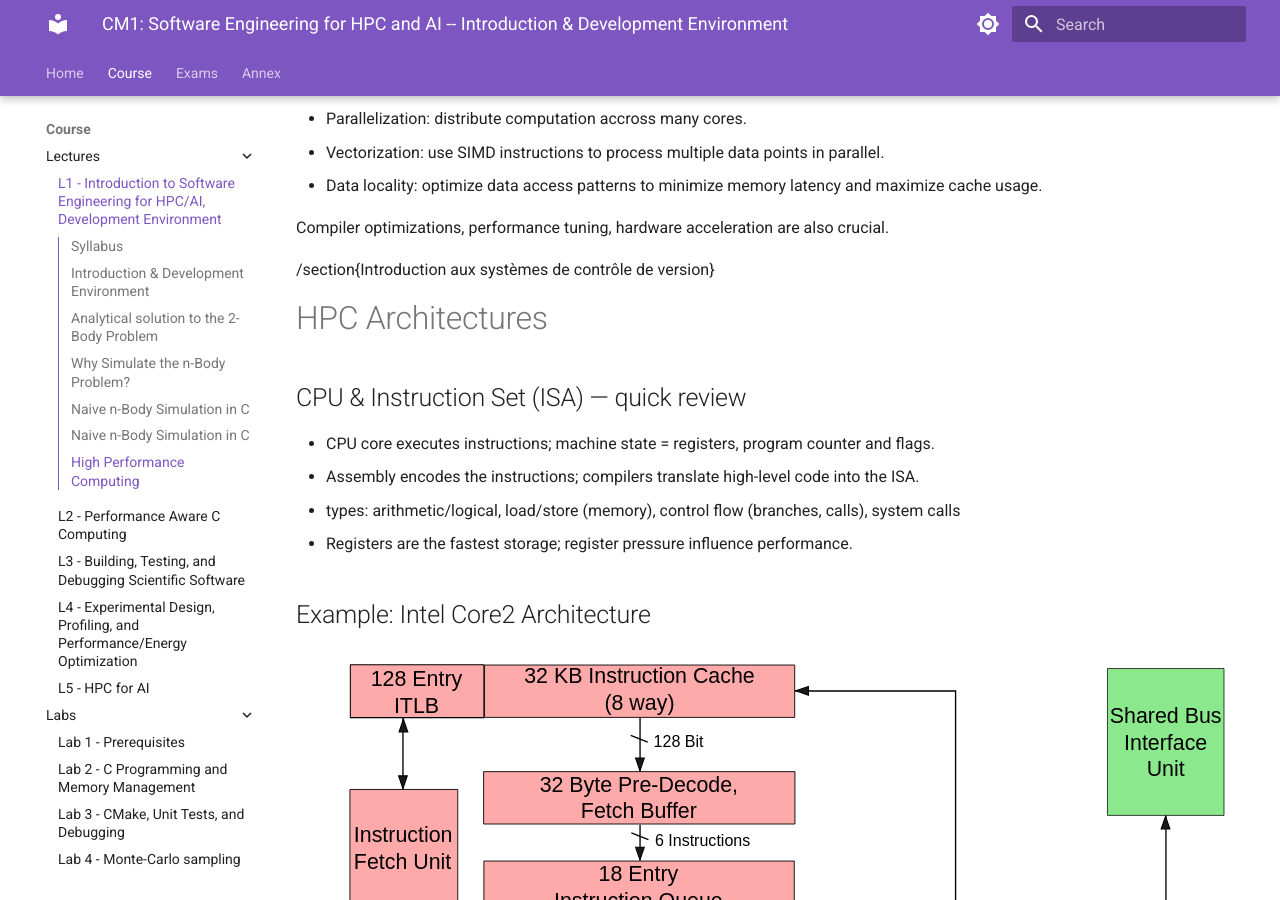
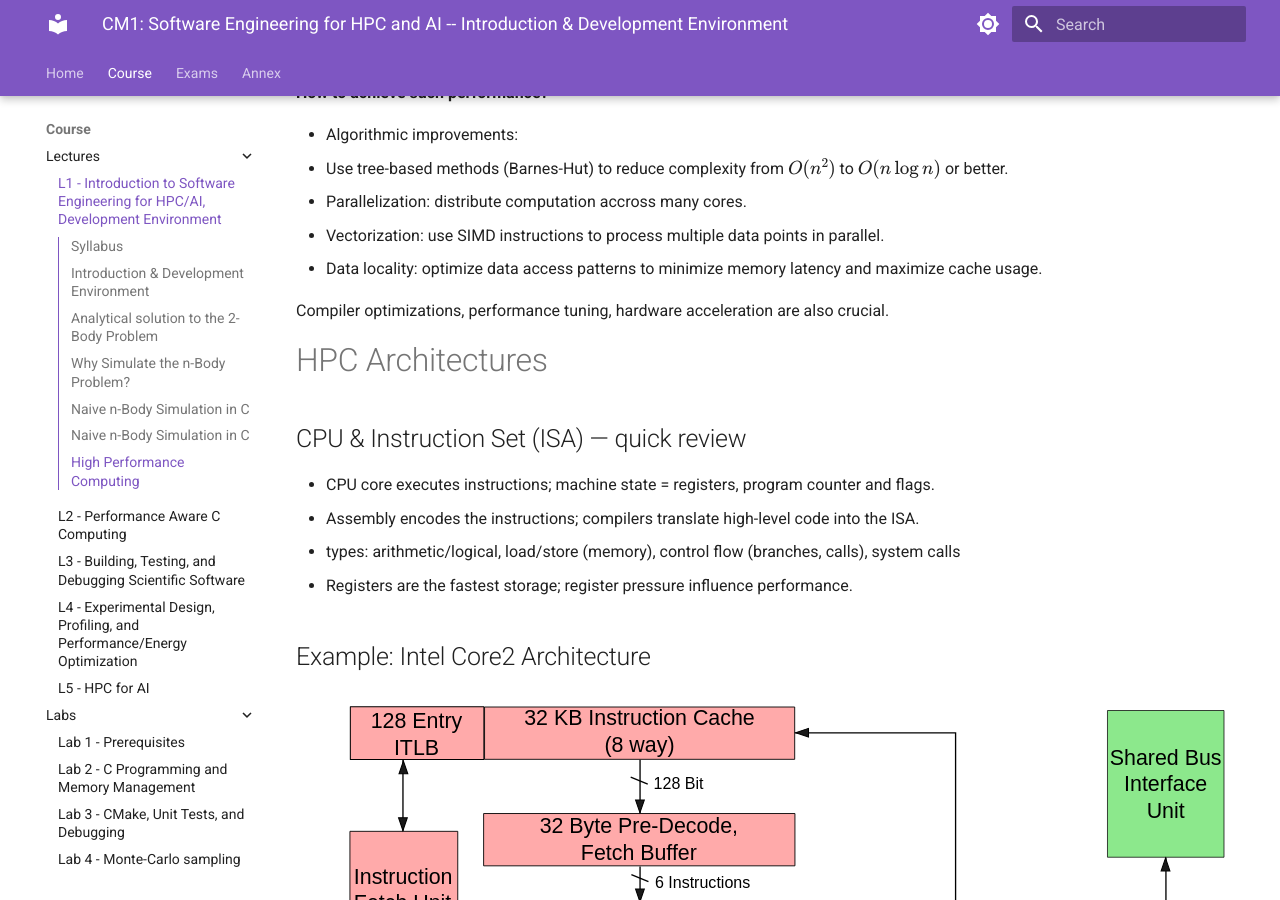
Before and after one commit to M1-CHPS/glhpc, an MkDocs documentation site: the page built from docs/lecture1.md, in a window 1280 px wide and 900 px high, scrolled down 2164 px. Built offline with MkDocs 1.6.1 and Material for MkDocs 9.7.7, drawn with Linux system fonts in a browser that asks for light colours.

Commit message:
Fix presentation of lecture 1 (for mkdocs)

````diff
--- a/docs/lecture1.md
+++ b/docs/lecture1.md
@@ -36,6 +36,7 @@ header-includes:
 Consider two particles with masses $m_1$ and $m_2$ at positions $x_1$ and $x_2$ under gravitational interaction.
 
 $$m_1.a_1 = -\frac{G.m_1.m_2}{\|x_1 - x_2\|^3} (x_2 - x_1)$$
+
 $$m_2.a_2 = -\frac{G.m_1.m_2}{\|x_1 - x_2\|^3} (x_1 - x_2)$$
 
 Solved by Bernoulli in 1734, $x_1$ and $x_2$ can be expressed as simple equations that depend on time, masses, and initial conditions.
@@ -102,7 +103,6 @@ for (int i = 0; i < num_particles; i++) {
 
 Compiler optimizations, performance tuning, hardware acceleration are also crucial.
 
-/section{Introduction aux systèmes de contrôle de version}
 
 # HPC Architectures
 
@@ -127,6 +127,7 @@ Compiler optimizations, performance tuning, hardware acceleration are also cruci
 - **Interrupts and exceptions**: asynchronous interrupts signal external events; exceptions/traps handle synchronous faults; the OS performs context switching and servicing.
 
 ## Multicore memory hierarchy (more in next lecture ...)
+
 ![Memory hierarchy](image/lecture1/multi-proc-memory.png)
 
 ## System hierarchy (physical view)
@@ -145,7 +146,6 @@ Compiler optimizations, performance tuning, hardware acceleration are also cruci
 ### Storage and I/O
 - Parallel file systems provide shared high-throughput storage for HPC jobs.
 - Design I/O to avoid bottlenecks and to fit checkpoint/analysis cadence (collective I/O, buffer in NVMe).
-
 
 ## Levels of parallelism & mapping
 
@@ -193,7 +193,6 @@ Compiler optimizations, performance tuning, hardware acceleration are also cruci
   - `cat file.txt > output.txt`: Save contents of `file.txt` to `output.txt`.
   - `grep "error" log.txt >> errors.txt`: Append lines containing "error" to `errors.txt`.
 
-
 ## Pipes
 
 - **Definition**: Pipes (`|`) connect the output of one command to the input of another.
@@ -214,7 +213,7 @@ Compiler optimizations, performance tuning, hardware acceleration are also cruci
   - `export PATH=$PATH:/new/path`: Add a directory to the `PATH`.
 
 - **Example**:
--
+
   ```bash
   NODES=4
   PROGRAM="my_hpc_program"
````
